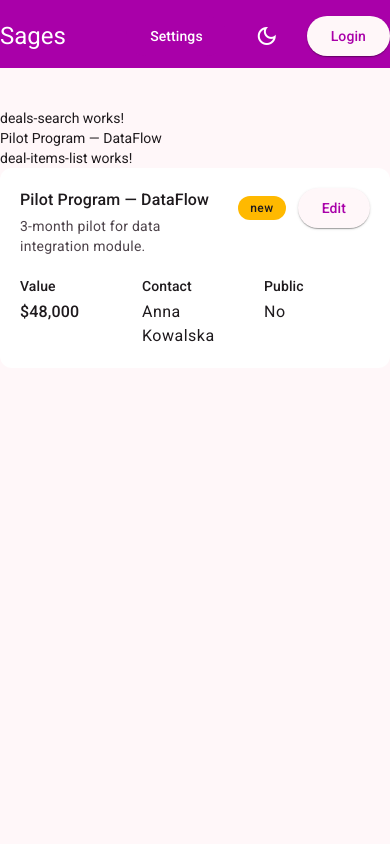
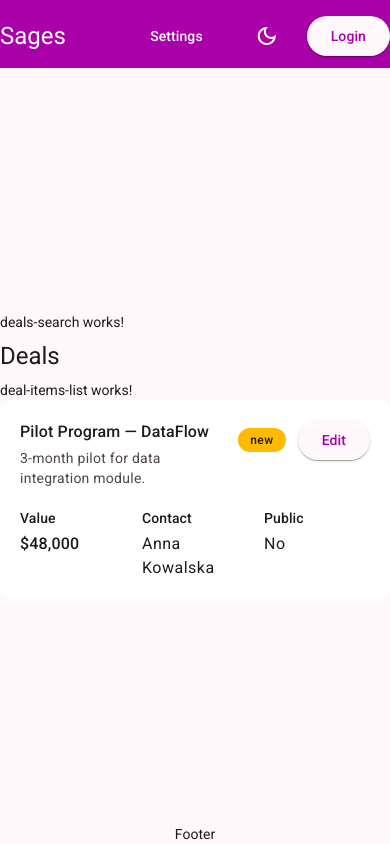
Before and after one commit to ev45ive/sages-angular-open-1026, an Angular app: page /deals in a window 390 px wide. Built offline with nearby package versions, Linux system fonts and the light colour scheme.

Commit message:
Responsive Grid, Custom Gap, span-full, sticky footer

```diff
--- a/src/app/core/layouts/app-shell/app-shell.ts
+++ b/src/app/core/layouts/app-shell/app-shell.ts
@@ -11,7 +11,9 @@ import { ThemeToggle } from '../../theme/theme-toggle/theme-toggle';
       display: block;
     }
   `,
-  template: ` <ng-content select="[app-toolbar]">
+  template: `
+    <div class="min-h-svh flex flex-col">
+      <ng-content select="[app-toolbar]">
         <!-- <ng-content select="h1,h2,h3..."></ng-content> -->
 
         <div class="bg-primary text-on-primary pt-3 pb-2">
@@ -31,10 +33,14 @@ import { ThemeToggle } from '../../theme/theme-toggle/theme-toggle';
         </div>
       </ng-content>
 
-    <div class="grid mx-auto container my-5 gap-5">
+      <div class="grid mx-auto container my-5 gap-5 grow">
         <!-- Composition: -->
         <ng-content></ng-content>
-    </div>`,
+      </div>
+
+      <div class="flex justify-center">Footer</div>
+    </div>
+  `,
 })
 export class AppShell {
   title = input('');
--- a/src/app/features/deals/pages/deals-search/deals-search.page.ts
+++ b/src/app/features/deals/pages/deals-search/deals-search.page.ts
@@ -16,12 +16,23 @@ import { DealItemsList } from '@feature/deals/ui/deal-items-list/deal-items-list
     <p>deals-search works!</p>
 
     <!-- Effect - Consumer  -->
-    <h1>{{ selectedDeal().title }}</h1>
+    <!-- <h1>{{ selectedDeal().title }}</h1> -->
 
-    <app-deal-items-list />
+    <!-- .grid.grid-cols-2.gap-md>.grid.gap-md*2 -->
+    <div class="grid sm:grid-cols-2 gap-md">
+      <!--  -->
+      <h1 class="text-2xl leading-loose col-span-full">Deals</h1>
+
+      <div class="grid gap-sm">
+        <app-deal-items-list />
+      </div>
+      <div class="grid gap-sm">
+        <app-deal-details-card [deal]="selectedDeal()" />
+      </div>
+
+    </div>
 
     <!-- Child component -->
-    <app-deal-details-card [deal]="selectedDeal()" />
 
     <!-- <input [value]="deal().title"> -->
   `,
--- a/src/styles.css
+++ b/src/styles.css
@@ -1,8 +1,17 @@
 /* You can add global styles to this file, and also import other style files */
 
 @import 'tailwindcss';
+@import './design/material-tokens.css';
 
-@import './design/material-tokens.css';
+@theme inline {
+  --spacing-bananna: var(--spacing) * 5;
+
+  /* Named spacing roles */
+  --spacing-sm: var(--spacing) * 2;
+  --spacing-md: var(--spacing) * 5;
+}
+
+/* Overrides */
 
 [mat-flat-button].featured {
   --mat-button-filled-color: var(--mat-sys-on-secondary);
@@ -12,6 +21,8 @@
   --mat-button-filled-container-color: var(--color-red-500);
 }
 
+/* App Styles */
+
 .app-shell {
   @apply my-5 mx-auto container grid gap-5;
 
```
Lines whose indentation alone changed are shown as unchanged.
